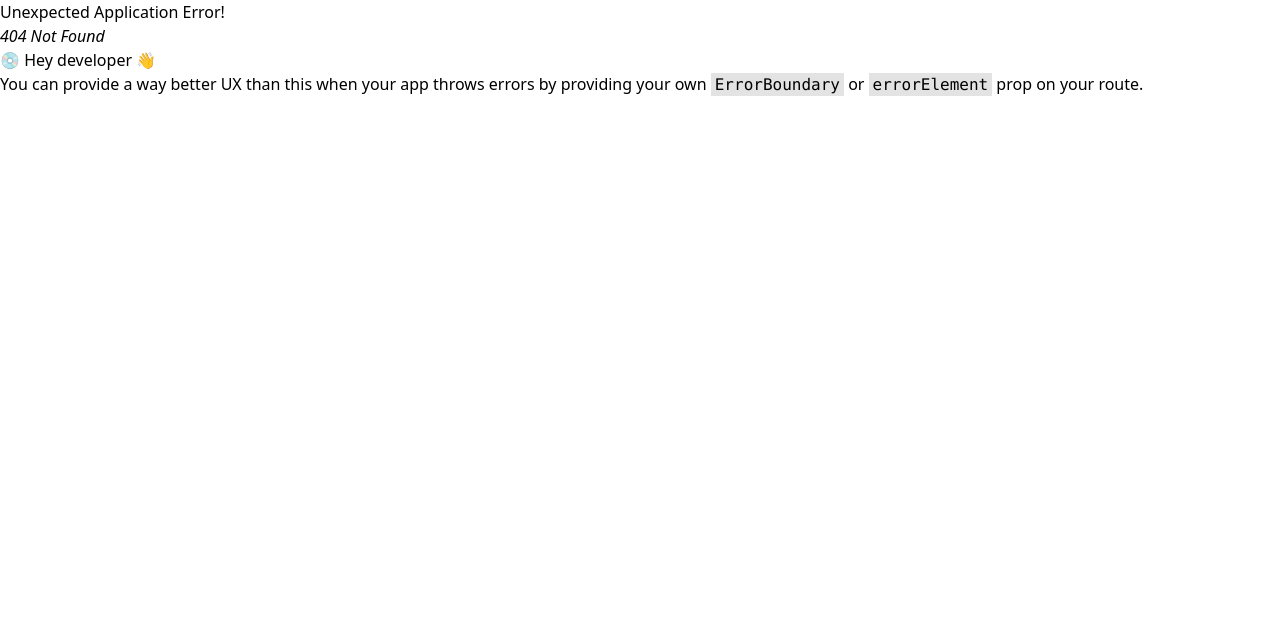
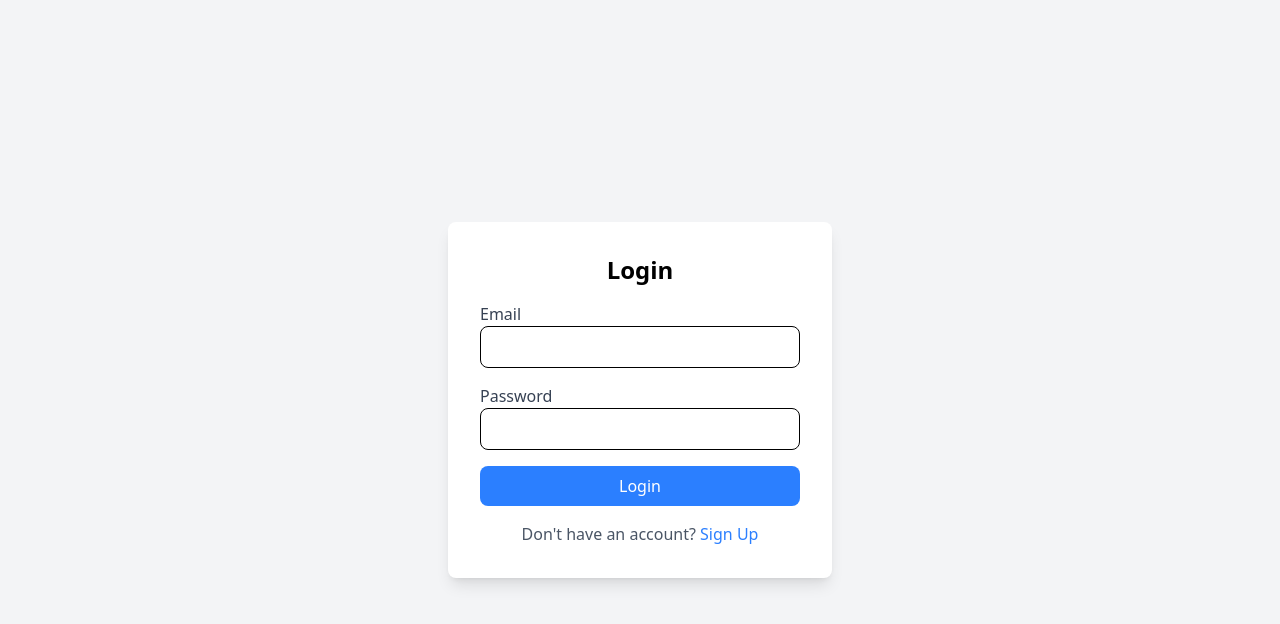
Before and after one commit to SatishMiral/redux-practice-project, a React (Vite) app: page /login in a window 1280 px wide. Before the commit this address had no page. Shown: the top 624 px of the page. Built offline with nearby package versions, Linux system fonts and the light colour scheme.

Commit message:
add login form basic version

```diff
--- /dev/null
+++ b/src/Authentication/Login.jsx
@@ -0,0 +1,107 @@
+import { useState, useEffect } from "react";
+import { useDispatch, useSelector } from "react-redux";
+import { login, logout, addUser } from "../features/User/userSlice";
+import { useNavigate } from "react-router-dom";
+
+const Login = () => {
+  const [isRegister, setIsRegister] = useState(false);
+  const [formData, setFormData] = useState({
+    fullName: "",
+    email: "",
+    password: "",
+  });
+
+  const dispatch = useDispatch();
+  const user = useSelector((state) => state.auth.user);
+  const navigate = useNavigate();
+
+  useEffect(() => {
+    if (user) {
+      alert("Login Successful");
+      navigate("/venue");
+    }
+  }, [user, navigate]);
+
+  const handleChange = (e) => {
+    setFormData({ ...formData, [e.target.name]: e.target.value });
+  };
+
+  const handleSubmit = (e) => {
+    e.preventDefault();
+    if (isRegister) {
+      dispatch(addUser(formData));
+      setIsRegister(false);
+    } else {
+      dispatch(login(formData));
+    }
+  };
+
+  return (
+    <div className="flex justify-center items-center min-h-screen bg-gray-100">
+      <div className="bg-white p-8 rounded-lg shadow-lg w-96">
+        <h2 className="text-2xl font-bold text-center mb-4">
+          {isRegister ? "Register" : "Login"}
+        </h2>
+
+        <form onSubmit={handleSubmit} className="space-y-4">
+          {isRegister && (
+            <div>
+              <label className="block text-gray-700">Full Name</label>
+              <input
+                type="text"
+                name="fullName"
+                value={formData.fullName}
+                onChange={handleChange}
+                className="w-full px-4 py-2 border rounded-lg focus:outline-none focus:ring-2 focus:ring-blue-500"
+                required
+              />
+            </div>
+          )}
+
+          <div>
+            <label className="block text-gray-700">Email</label>
+            <input
+              type="email"
+              name="email"
+              value={formData.email}
+              onChange={handleChange}
+              className="w-full px-4 py-2 border rounded-lg focus:outline-none focus:ring-2 focus:ring-blue-500"
+              required
+            />
+          </div>
+
+          <div>
+            <label className="block text-gray-700">Password</label>
+            <input
+              type="password"
+              name="password"
+              value={formData.password}
+              onChange={handleChange}
+              className="w-full px-4 py-2 border rounded-lg focus:outline-none focus:ring-2 focus:ring-blue-500"
+              required
+            />
+          </div>
+
+          <button
+            type="submit"
+            className="w-full bg-blue-500 text-white py-2 rounded-lg cursor-pointer hover:bg-blue-600 transition duration-300"
+          >
+            {isRegister ? "Sign Up" : "Login"}
+          </button>
+        </form>
+
+        <p className="mt-4 text-center text-gray-600">
+          {isRegister ? "Already have an account?  " : "Don't have an account?  "}
+          <button
+            onClick={() => setIsRegister(!isRegister)}
+            className="text-blue-500 hover:underline"
+          >
+            {isRegister ? "Login" : "Sign Up"}
+          </button>
+        </p>
+      </div>
+    </div>
+  );
+};
+
+export default Login;
--- a/src/app/store.js
+++ b/src/app/store.js
@@ -1,8 +1,10 @@
 import {configureStore} from '@reduxjs/toolkit'
 import costReducer from '../features/cost/costSlice'
+import userReducer from '../features/User/userSlice'
 
 export const store = configureStore({
     reducer: {
         cost: costReducer,
+        auth: userReducer
     },
 })
--- a/src/components/Landing.jsx
+++ b/src/components/Landing.jsx
@@ -23,7 +23,7 @@ function Landing() {
           <p className="text-green-400 text-xl text-center">
             Plan your next major event with us
           </p>
-          <NavLink to='/venue' activeStyle={{ textColor: 'red', fontWeight: 'bold' }} >
+          <NavLink to='/login' activeStyle={{ textColor: 'red', fontWeight: 'bold' }} >
             <button
               className="bg-yellow-500 text-white rounded-lg cursor-pointer px-4 py-2 mx-auto block mt-4"
             >
--- a/src/components/Navbar.jsx
+++ b/src/components/Navbar.jsx
@@ -1,8 +1,12 @@
 import React, { useState } from 'react';
-import { NavLink } from 'react-router-dom';
+import { NavLink, redirect } from 'react-router-dom';
+import { useSelector, useDispatch } from 'react-redux';
+import { logout } from '../features/User/userSlice';
 
 const Navbar = () => {
   const [isOpen, setIsOpen] = useState(false);
+  const user = useSelector((state) => state.auth.user)
+  const dispatch = useDispatch()
 
   const toggleMenu = () => {
     setIsOpen(!isOpen);
@@ -66,6 +70,22 @@ const Navbar = () => {
             Show Details
           </NavLink>
         </div>
+        {user ? <button
+          onClick={() => { dispatch(logout()); redirect("/login"); }}
+          className="bg-red-500 text-white mt-4 cursor-pointer md:mt-0 md:mr-10 px-4 md:px-6 py-2 rounded-full hover:bg-red-700 transition-colors w-full md:w-auto text-center"
+        >
+          Logout
+        </button> :
+        <div className="bg-blue-500 text-white mt-4 md:mt-0 md:mr-10 px-4 md:px-6 py-2 rounded-full hover:bg-blue-700 transition-colors w-full md:w-auto text-center">
+          <NavLink
+            to="/login"
+            className={({isActive}) => isActive ? "text-gray-700 font-bold" : "text-white"}
+          >
+          Login
+          </NavLink>
+        </div>
+
+        }
       </div>
     </nav>
   );
--- /dev/null
+++ b/src/features/User/userSlice.js
@@ -0,0 +1,55 @@
+import { createSlice } from "@reduxjs/toolkit";
+
+const users = JSON.parse(localStorage.getItem("users")) || [
+    { email: "satish@gmail.com", password: "satish123", role: "admin" },
+    { email: "akash@gmail.com", password: "akash123", role: "user" },
+    { email: "vaibhav@gmail.com", password: "vaibhav123", role: "user" },
+    { email: "ratnesh@gmail.com", password: "ratnesh123", role: "admin" },
+    { email: "atharva@gmail.com", password: "atharva123", role: "user" }
+];
+
+const saveUsersToLocal = (users) => {
+    localStorage.setItem("users", JSON.stringify(users));
+};
+
+const userSlice = createSlice({
+    name: 'auth',
+    initialState: {
+        user: JSON.parse(localStorage.getItem("user")) || null,
+        usersArr: users
+    },
+    reducers: {
+        login: (state, action) => {
+            const { email, password } = action.payload;
+            const foundUser = state.usersArr.find(user => user.email === email && user.password === password);
+
+            if (foundUser) {
+                state.user = foundUser;
+                localStorage.setItem("user", JSON.stringify(foundUser));
+            } else {
+                alert("Invalid Credentials");
+            }
+        },
+        logout: (state) => {
+            state.user = null;
+            localStorage.removeItem("user");
+        },
+        addUser: (state, action) => {
+            const { fullName, email, password } = action.payload;
+
+            if (state.usersArr.find(user => user.email === email)) {
+                alert("User already exists!");
+                return;
+            }
+
+            const newUser = { email, password, role: "user" };
+            state.usersArr.push(newUser);
+            saveUsersToLocal(state.usersArr);
+
+            alert(`Account created for ${fullName}`);
+        }
+    }
+});
+
+export const { login, logout, addUser } = userSlice.actions;
+export default userSlice.reducer;
--- a/src/main.jsx
+++ b/src/main.jsx
@@ -9,6 +9,7 @@ import AddOns from './components/AddOns.jsx'
 import Meals from './components/Meals.jsx'
 import Details from './components/Details.jsx'
 import Venue from './components/Venue.jsx'
+import Login from './Authentication/Login.jsx'
 
 const routes = createBrowserRouter(
     createRoutesFromElements(
@@ -18,6 +19,7 @@ const routes = createBrowserRouter(
         <Route path='/add-ons' element=<AddOns/> />
         <Route path='/meals' element=<Meals/> />
         <Route path='/details' element=<Details/> />
+        <Route path='/login' element=<Login /> />
       </Route>
     )
 )
```
Also changed, not shown: src/components/Card.jsx (line endings or trailing spaces).
